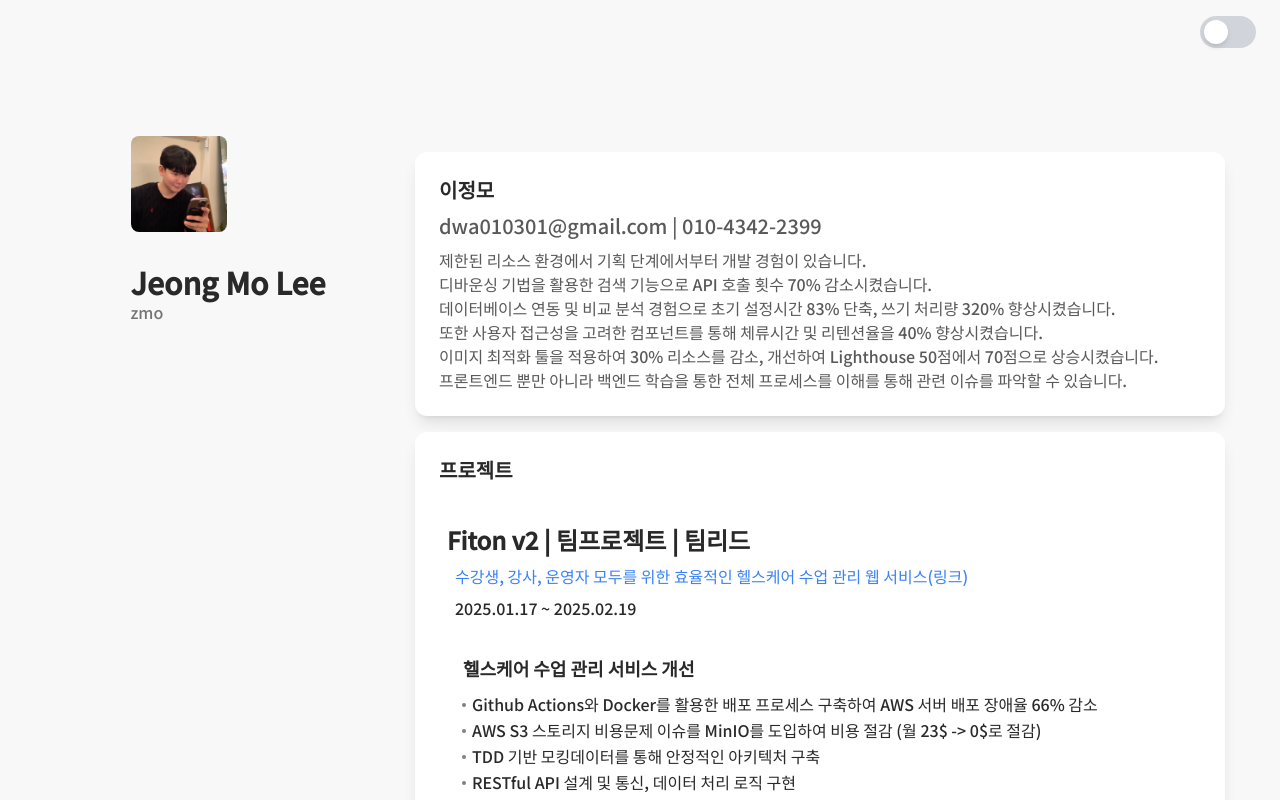
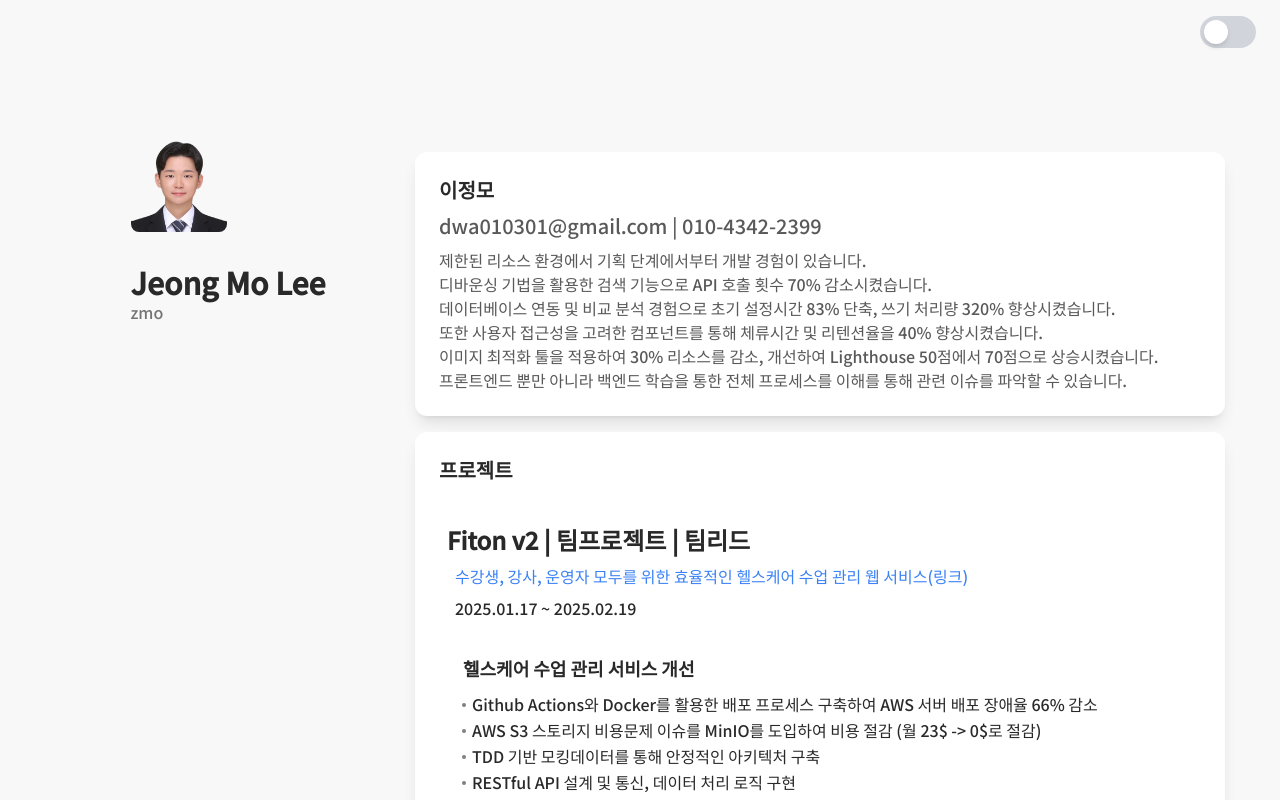
Before and after one commit to 2zm00/portfolio, a Next.js app: page / in a window 1280 px wide. Shown: the top 800 px of the page. Built offline with nearby package versions, Linux system fonts and the light colour scheme.

Commit message:
feat: 프로필 사진 수정

```diff
--- a/app/profile/page.tsx
+++ b/app/profile/page.tsx
@@ -1,5 +1,6 @@
 import Image from "next/image";
-import profile from '@/public/images/profile.jpg'
+// import profile from '@/public/images/profile.jpg'
+import profile2 from '@/public/images/profile2.webp'
 
 
 
@@ -11,7 +12,7 @@ export default function ProfileSection() {
 			<div className="lg:fixed lg:h-screen pt-8 max-lg:px-4 animate-fadeUp">
 				<div className="flex flex-col max-lg:items-center mb-4">
 					<Image
-					src={profile}
+					src={profile2}
 					alt="zmo"
 					className="mb-4 size-24 rounded-lg "
 					width={200}
```
Also changed, not shown: public/images/profile2.webp (added).
